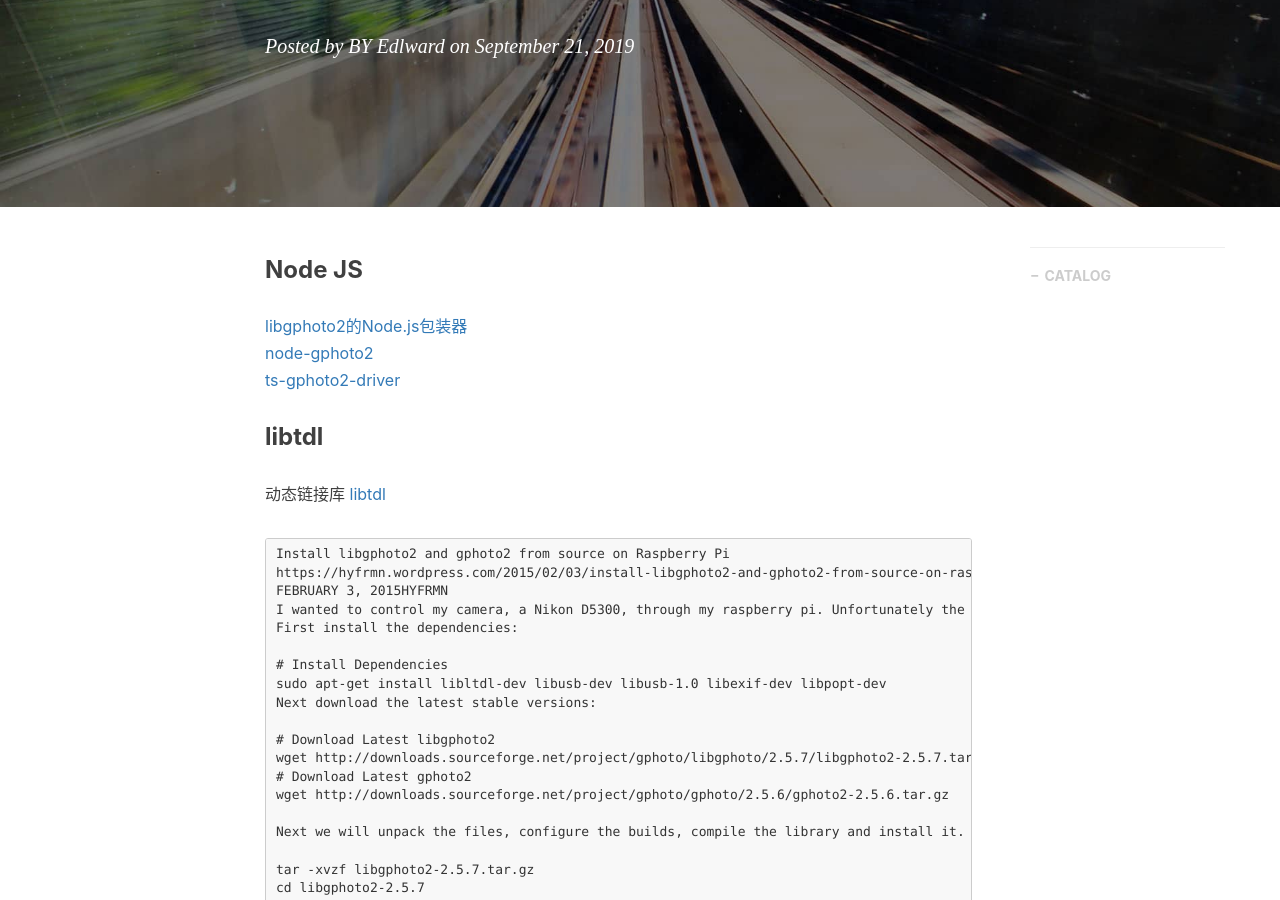
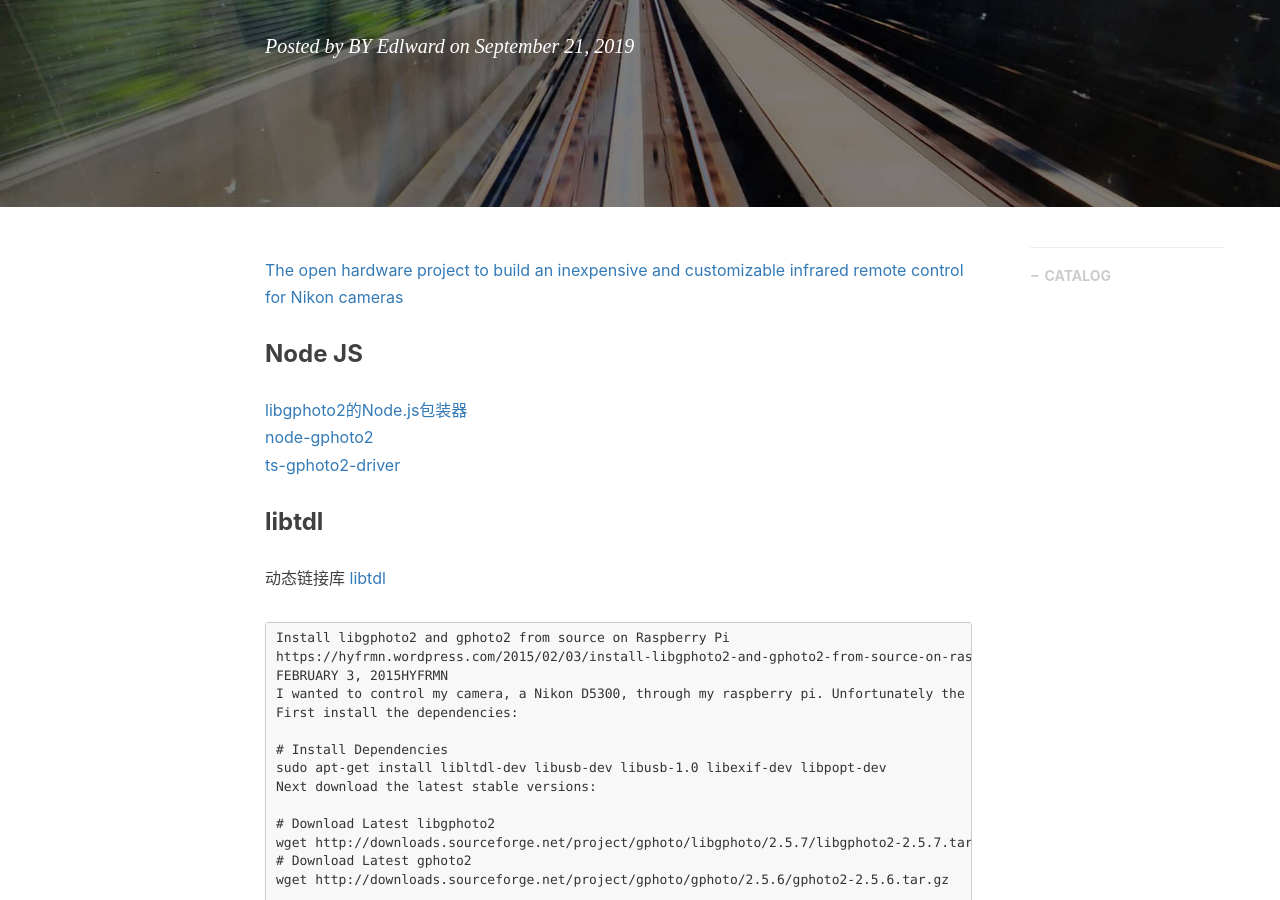
Before and after one commit to gary-robotics/dlward, a Jekyll site: the page built from _posts/2019-01-25-gphoto-2019.markdown, in a window 1280 px wide and 900 px high, scrolled down 316 px. Built offline with Jekyll 4.4.1, drawn with Linux system fonts in a browser that asks for light colours; nearby versions of some CDN libraries; comment, search, counter and statistics services are not loaded.

Commit message:
Update 2019-01-25-gphoto-2019.markdown

```diff
--- a/_posts/2019-01-25-gphoto-2019.markdown
+++ b/_posts/2019-01-25-gphoto-2019.markdown
@@ -9,6 +9,8 @@ catalog: true                       # 是否归档
 tags:                               #标签
     - GPHOTO2
 ---
+[The open hardware project to build an inexpensive and customizable infrared remote control for Nikon cameras](http://www.bigmike.it/ircontrol/)
+
 ### Node JS
 [libgphoto2的Node.js包装器](https://www.npmjs.com/package/gphoto2)
 [node-gphoto2](https://github.com/lwille/node-gphoto2.git)
```
